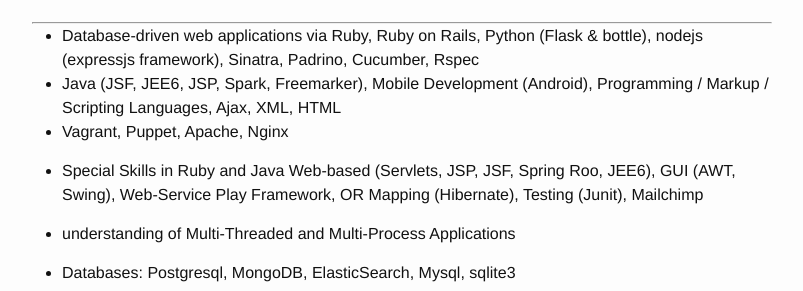
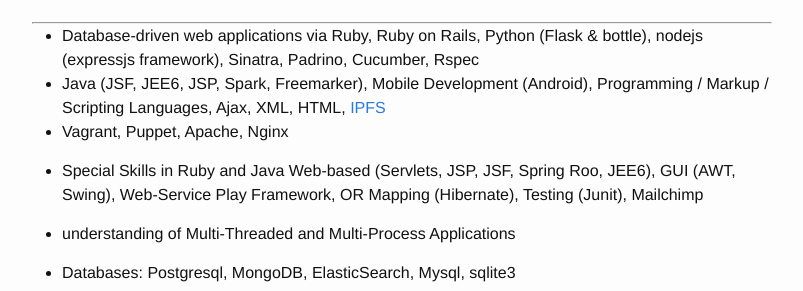
Before and after one commit to tokhi/tokhi.github.io, a Jekyll site: the page built from 2014-10-16-resume.markdown, in a window 1280 px wide and 900 px high, scrolled down 323 px. Shown: the part 185-476 px from the top of the window, without its empty margins (238-1041 px from the left). Built offline with Jekyll 4.4.1, drawn with Linux system fonts in a browser that asks for light colours.

Commit message:
Update 2014-10-16-resume.markdown

```diff
--- a/2014-10-16-resume.markdown
+++ b/2014-10-16-resume.markdown
@@ -32,7 +32,7 @@
 <hr>
 
 * Database-driven web applications via Ruby, Ruby on Rails, Python (Flask & bottle), nodejs (expressjs framework), Sinatra, Padrino, Cucumber, Rspec
-* Java (JSF, JEE6, JSP, Spark, Freemarker), Mobile Development (Android), Programming / Markup / Scripting Languages, Ajax, XML, HTML
+* Java (JSF, JEE6, JSP, Spark, Freemarker), Mobile Development (Android), Programming / Markup / Scripting Languages, Ajax, XML, HTML, <a href="https://ipfs.io/ipfs/QmNhFJjGcMPqpuYfxL62VVB9528NXqDNMFXiqN5bgFYiZ1/its-time-for-the-permanent-web.html">IPFS</a>
 * Vagrant, Puppet, Apache, Nginx
 
 * Special Skills in Ruby and Java  Web-based (Servlets, JSP, JSF, Spring Roo, JEE6), GUI (AWT, Swing), Web-Service Play Framework, OR Mapping (Hibernate), Testing (Junit), Mailchimp
```
